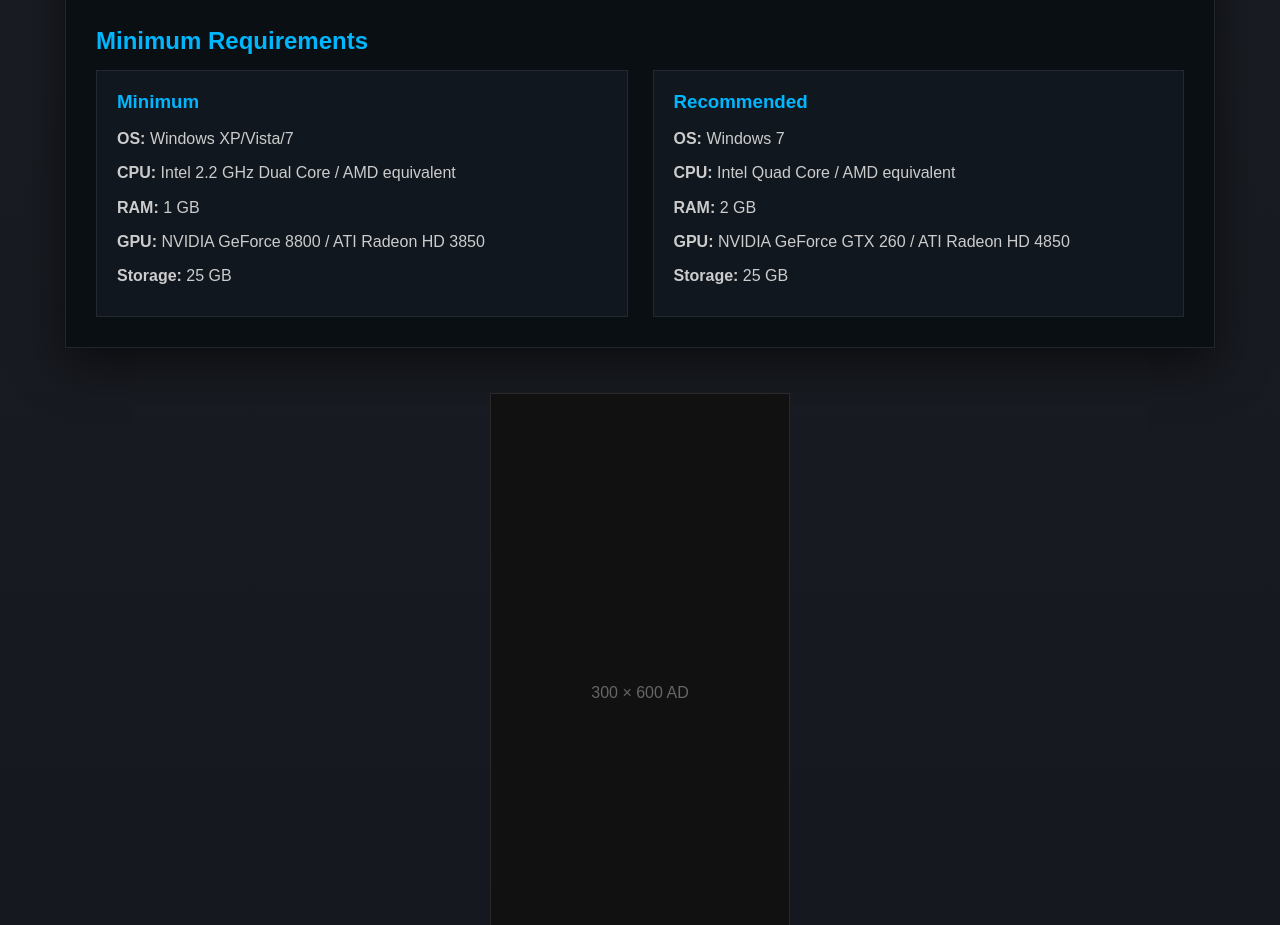
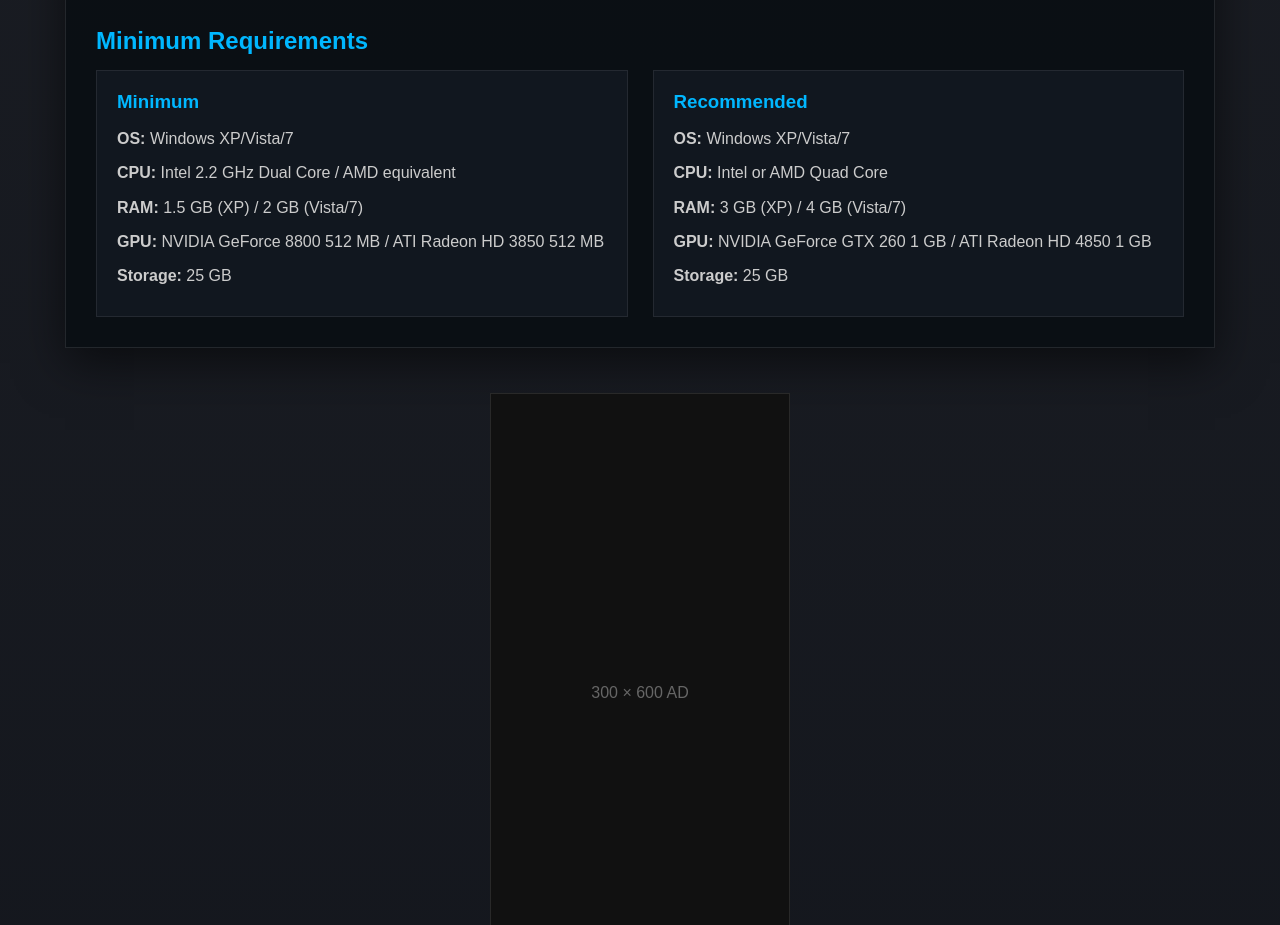
Before and after one commit to SyedAmarAbbas786/QEVRANO-PC-GAMES-.github.io, a plain HTML site: page witcher2.html in a window 1280 px wide. Shown: the part 1990-2915 px from the top of the page. Drawn offline with Linux system fonts and the light colour scheme.

Commit message:
Update witcher2.html

```diff
--- a/witcher2.html
+++ b/witcher2.html
@@ -341,6 +341,8 @@
     display:flex;
 }
 
+/* MOBILE */
+
 @media(max-width:800px){
 
     header{
@@ -550,8 +552,8 @@
 
             <p><strong>OS:</strong> Windows XP/Vista/7</p>
             <p><strong>CPU:</strong> Intel 2.2 GHz Dual Core / AMD equivalent</p>
-            <p><strong>RAM:</strong> 1 GB</p>
-            <p><strong>GPU:</strong> NVIDIA GeForce 8800 / ATI Radeon HD 3850</p>
+            <p><strong>RAM:</strong> 1.5 GB (XP) / 2 GB (Vista/7)</p>
+            <p><strong>GPU:</strong> NVIDIA GeForce 8800 512 MB / ATI Radeon HD 3850 512 MB</p>
             <p><strong>Storage:</strong> 25 GB</p>
 
         </div>
@@ -561,10 +563,10 @@
 
             <h3>Recommended</h3>
 
-            <p><strong>OS:</strong> Windows 7</p>
-            <p><strong>CPU:</strong> Intel Quad Core / AMD equivalent</p>
-            <p><strong>RAM:</strong> 2 GB</p>
-            <p><strong>GPU:</strong> NVIDIA GeForce GTX 260 / ATI Radeon HD 4850</p>
+            <p><strong>OS:</strong> Windows XP/Vista/7</p>
+            <p><strong>CPU:</strong> Intel or AMD Quad Core</p>
+            <p><strong>RAM:</strong> 3 GB (XP) / 4 GB (Vista/7)</p>
+            <p><strong>GPU:</strong> NVIDIA GeForce GTX 260 1 GB / ATI Radeon HD 4850 1 GB</p>
             <p><strong>Storage:</strong> 25 GB</p>
 
         </div>
```
